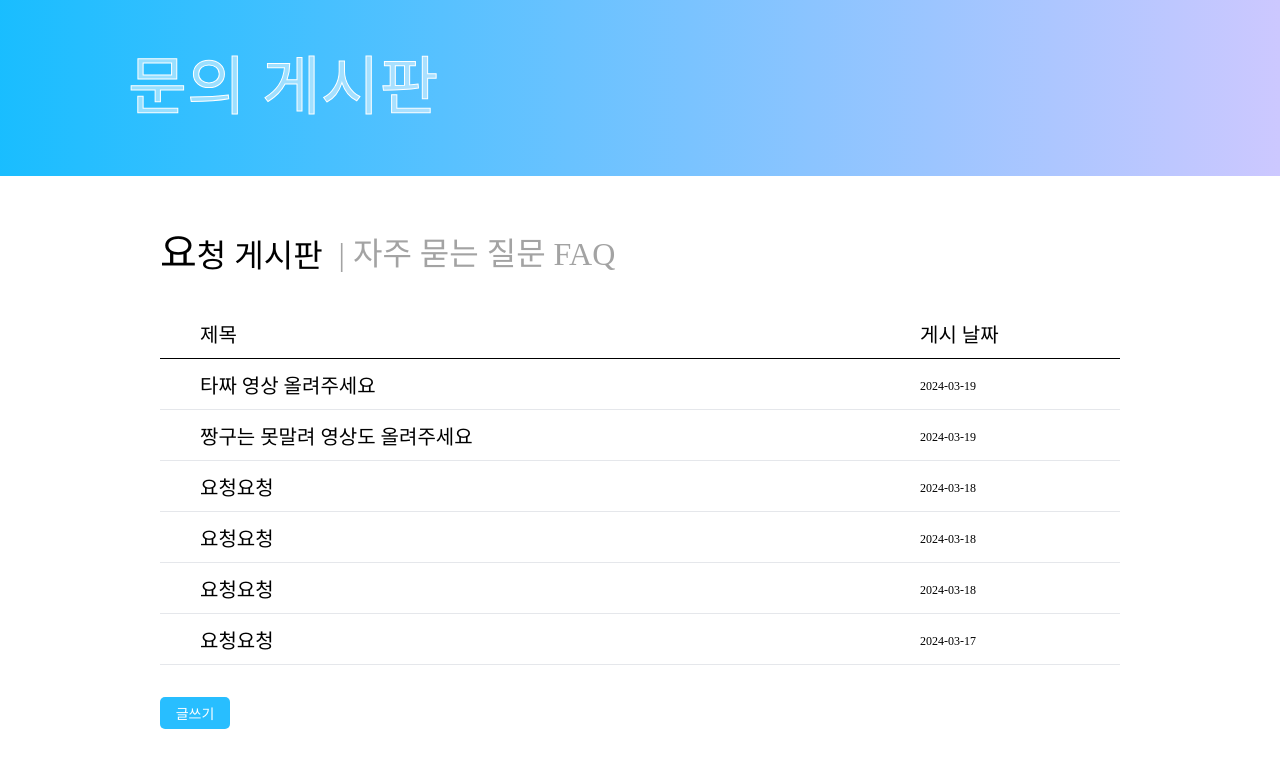
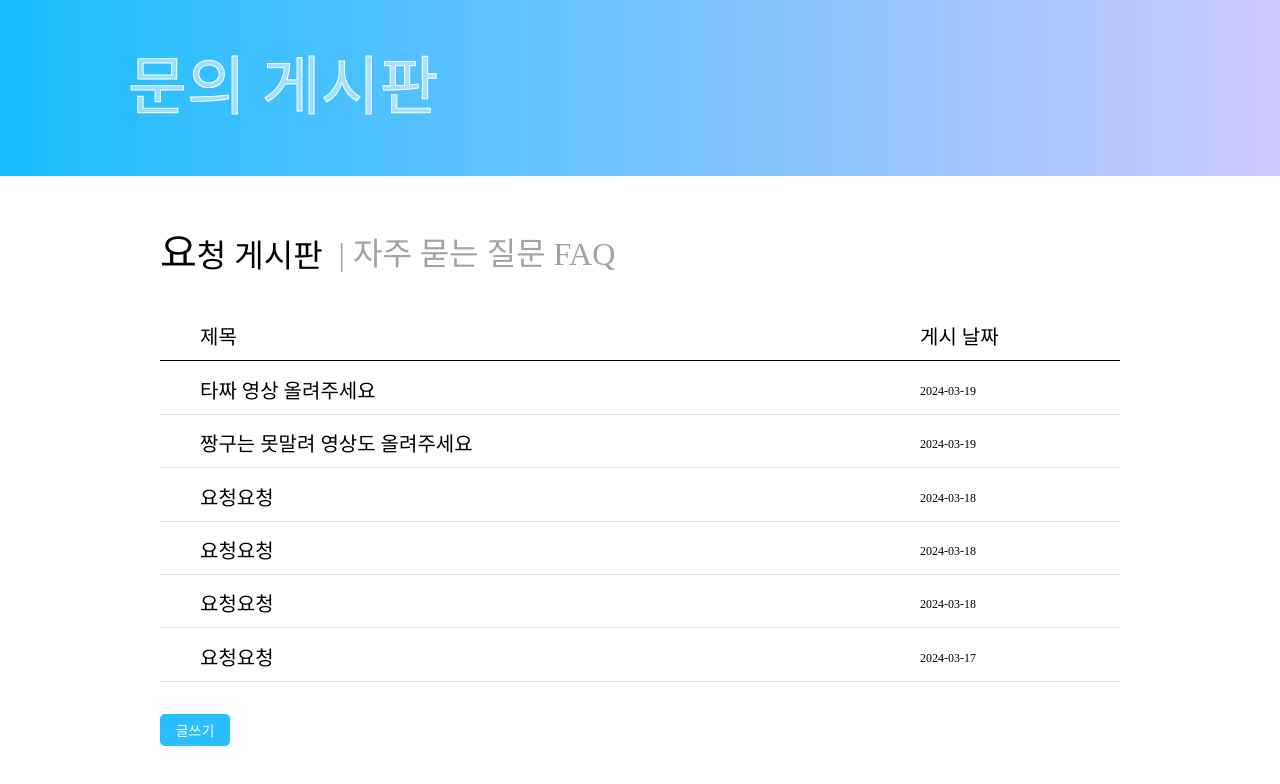
Before and after one commit to yuj1818/Sorimaeul, a React (Vite) app in the folder Front/: page /request in a window 1280 px wide. Shown: the top 784 px of the page. Built offline with nearby package versions, Linux system fonts and the light colour scheme; a web font is replaced by a local one.

Commit message:
design: 폰트 위 간격 설정

```diff
--- a/Front/src/components/inquiry/request/RequestList.tsx
+++ b/Front/src/components/inquiry/request/RequestList.tsx
@@ -13,13 +13,13 @@ const List = styled.div`
   .title {
     font-family: 'GmarketSansMedium';
     font-size: 1.25rem;
-    margin-top: .25rem;
+    margin-top: .4rem;
   }
 
   .date {
     font-family: 'GmarketSansLight';
     font-size: 0.75rem;
-    margin-top: .25rem;
+    margin-top: .4rem;
   }
 `
 
```
